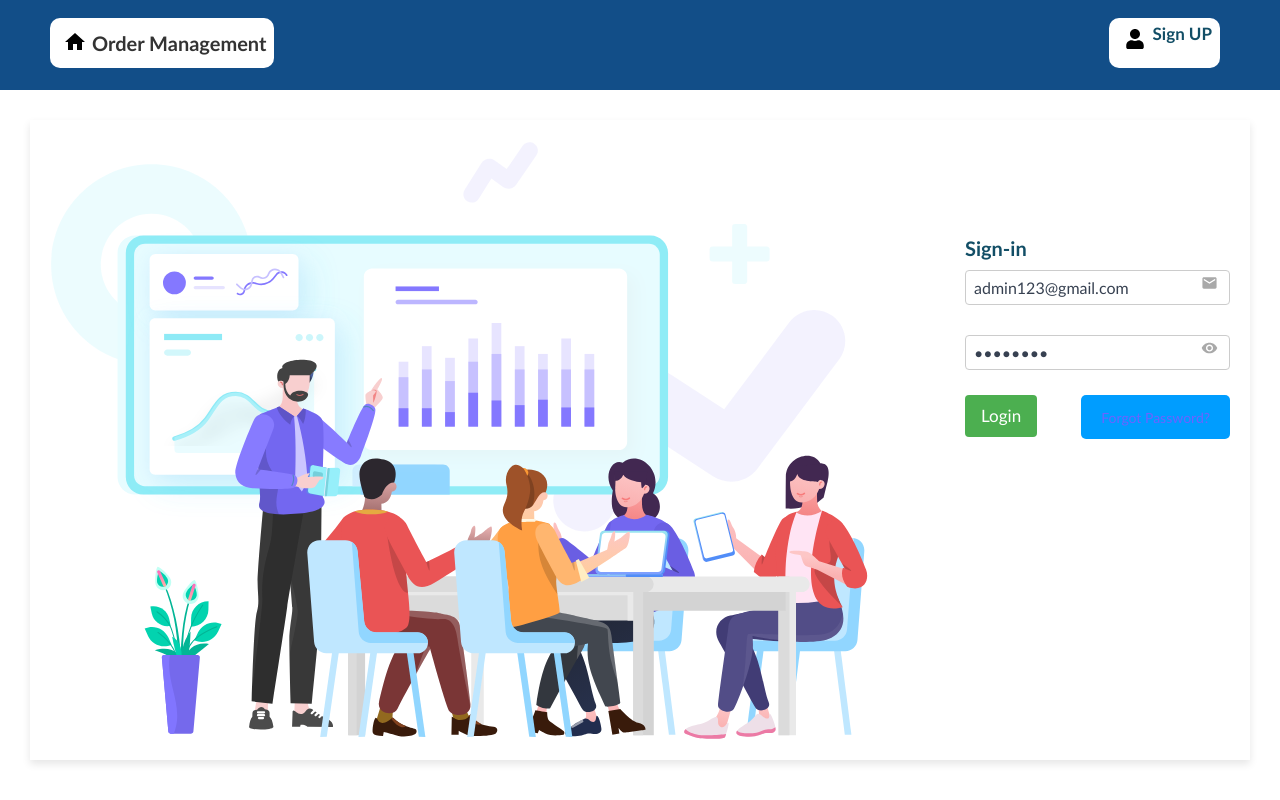
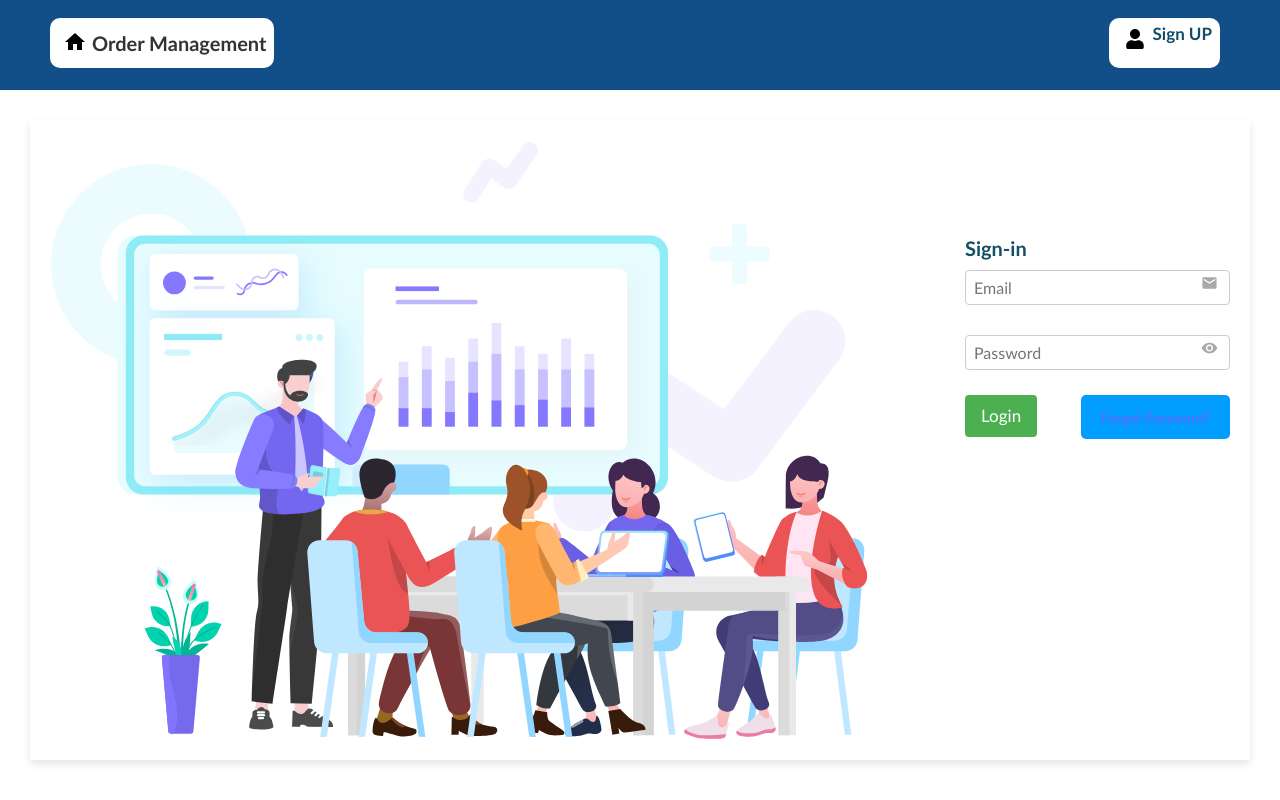
Before and after one commit to pmsayal/OS-Management, a React (Create React App) app in the folder frontend/: page / in a window 1280 px wide. Built offline with nearby package versions, Linux system fonts and the light colour scheme; no server answers.

Commit message:
initail commit

```diff
--- a/frontend/src/pages/Home.jsx
+++ b/frontend/src/pages/Home.jsx
@@ -8,8 +8,8 @@ import toast from "react-hot-toast";
 import axios from "axios";
 
 function Home() {
-  const [email, setEmail] = useState("admin123@gmail.com");
-  const [password, setPassword] = useState("admin123");
+  const [email, setEmail] = useState("");
+  const [password, setPassword] = useState("");
   const [isLogin, setIsLogin] = useState(false);
   const [showPassword, setShowPassword] = useState(false);
   const navigate = useNavigate();
```
